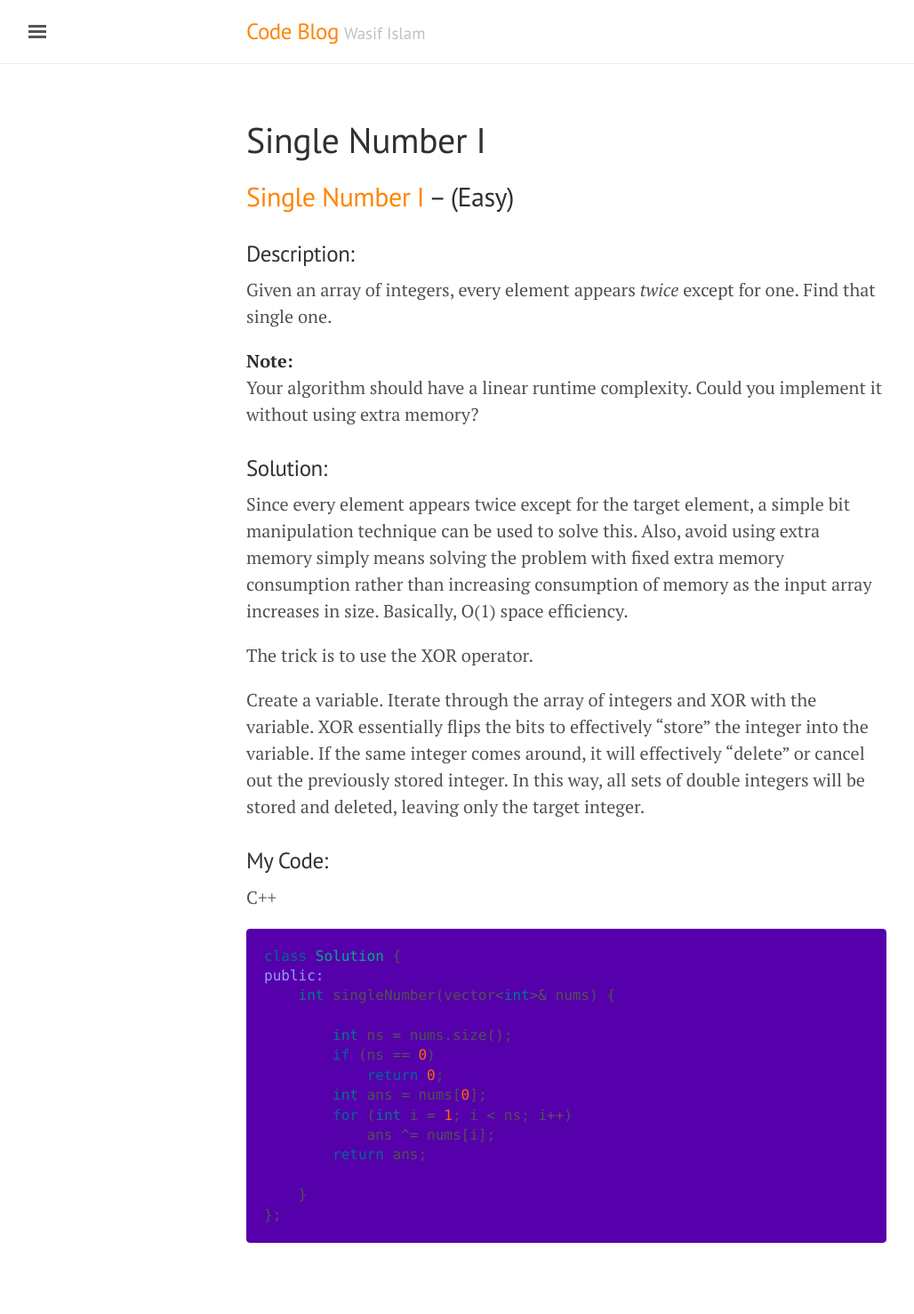
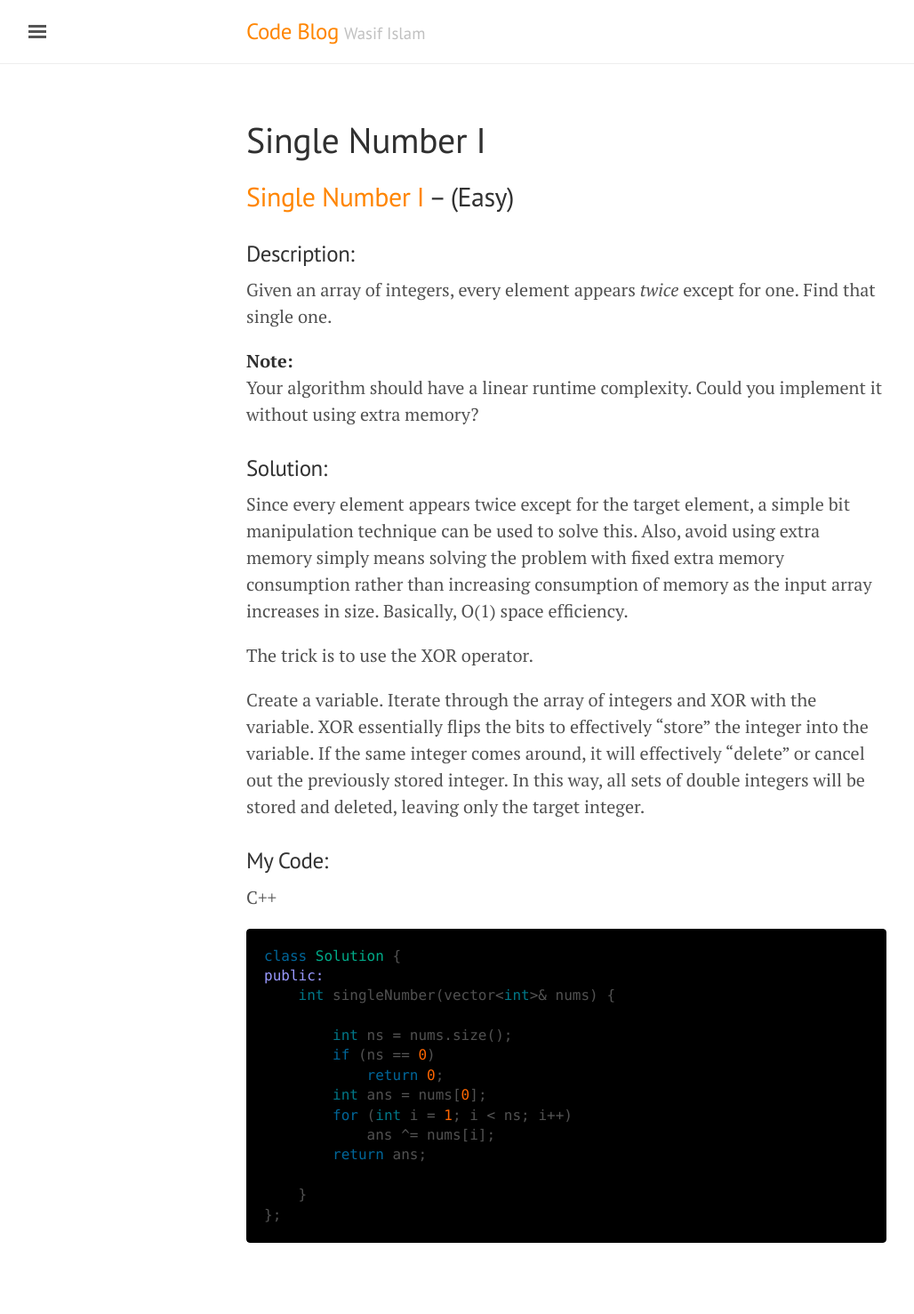
Before and after one commit to washifu/CodeBlog, a Jekyll site: the page built from pages/2017-08-24-Single_Number_I.md, in a window 1280 px wide. Shown: the whole page at 89% size, without its empty margins (3-1031 px from the left). Built offline with Jekyll 4.4.1, drawn with Linux system fonts in a browser that asks for light colours; comment, search, counter and statistics services are not loaded.

Commit message:
Update poole.css

```diff
--- a/public/css/poole.css
+++ b/public/css/poole.css
@@ -172,7 +172,7 @@ pre {
   word-wrap: break-word;
   */
   /*background-color: #f9f9f9;*/
-  background-color: #5500aa; /* wasif */
+  background-color: #000000; /* wasif */
 }
 pre code {
   padding: 0;
```
